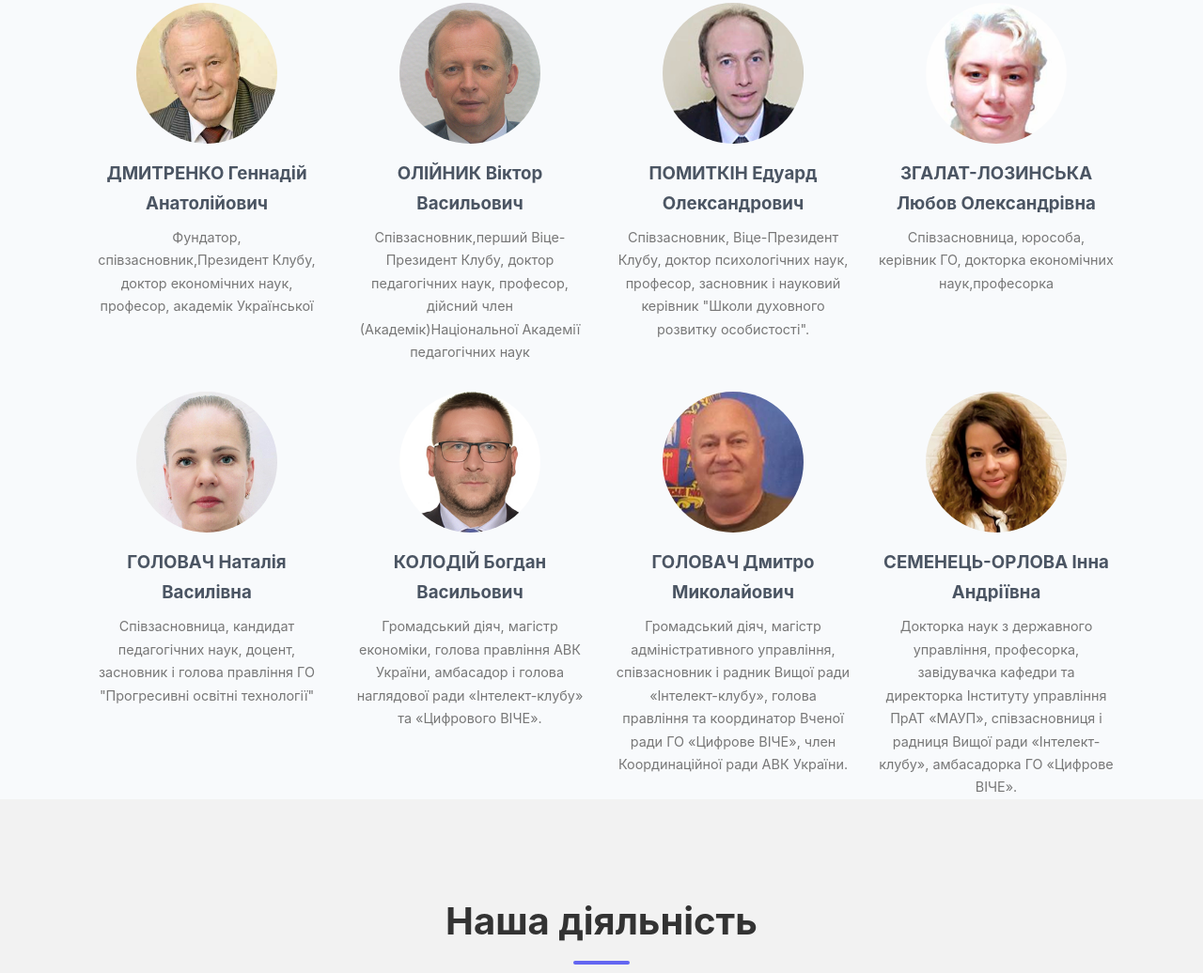
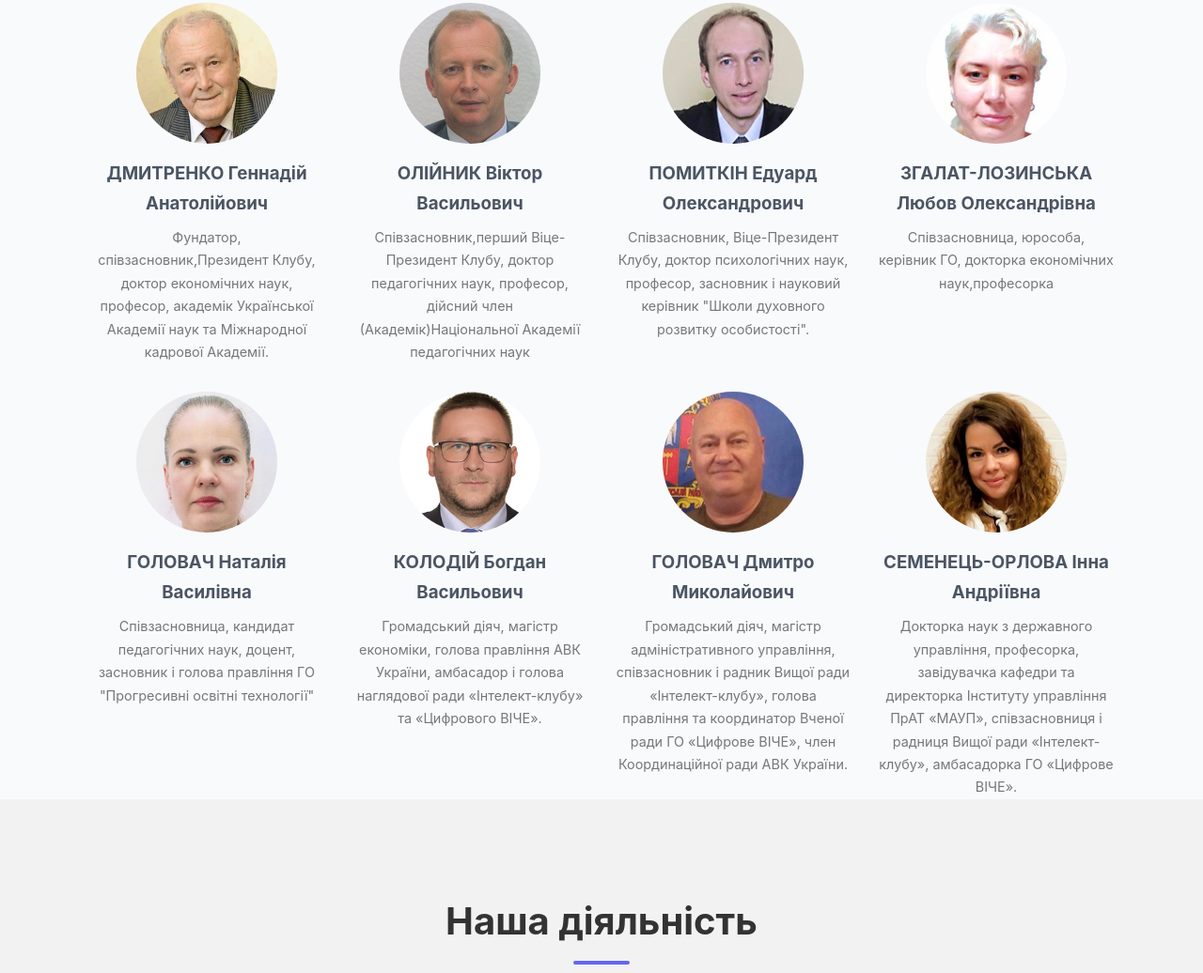
Before and after one commit to 4245877/Intellect-Club, a plain HTML site: page index.html in a window 1280 px wide. Shown: the part 2704-3740 px from the top of the page at 94% size. Drawn offline with Linux system fonts and the light colour scheme.

Commit message:
Описание изменений

```diff
--- a/index.html
+++ b/index.html
@@ -126,7 +126,7 @@
                 <div class="team-member">
                     <div class="member-img" style="background-image: url('images/1.png');"></div>
                     <h3>ДМИТРЕНКО Геннадій Анатолійович</h3>
-                    <p>Фундатор, співзасновник,Президент Клубу, доктор економічних наук, професор, академік Української</p>
+                    <p>Фундатор, співзасновник,Президент Клубу, доктор економічних наук, професор, академік Української Академії наук та Міжнародної кадрової Академії.</p>
                 </div>
                 <div class="team-member">
                     <div class="member-img" style="background-image: url('images/2.png');"></div>
```
